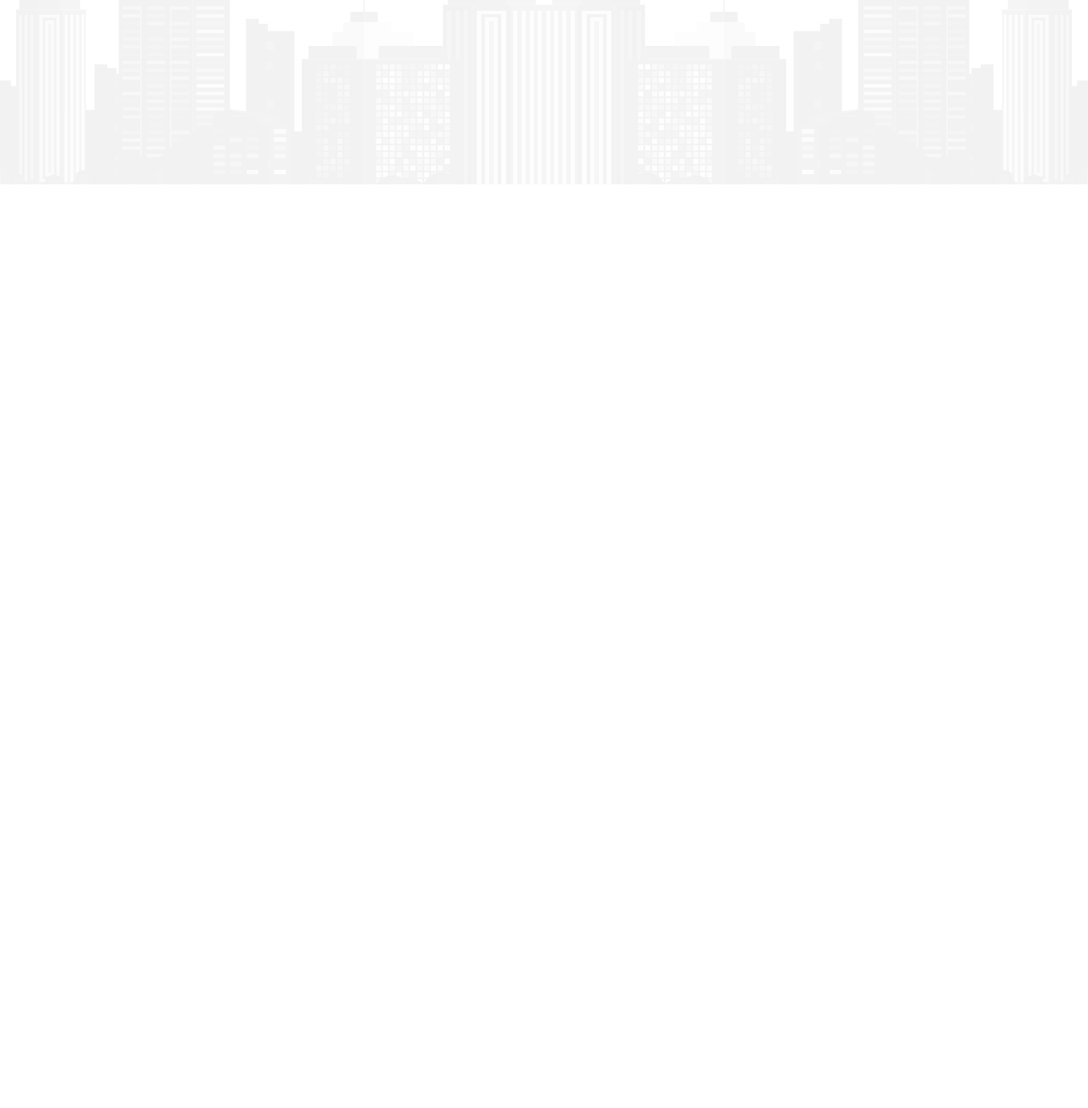
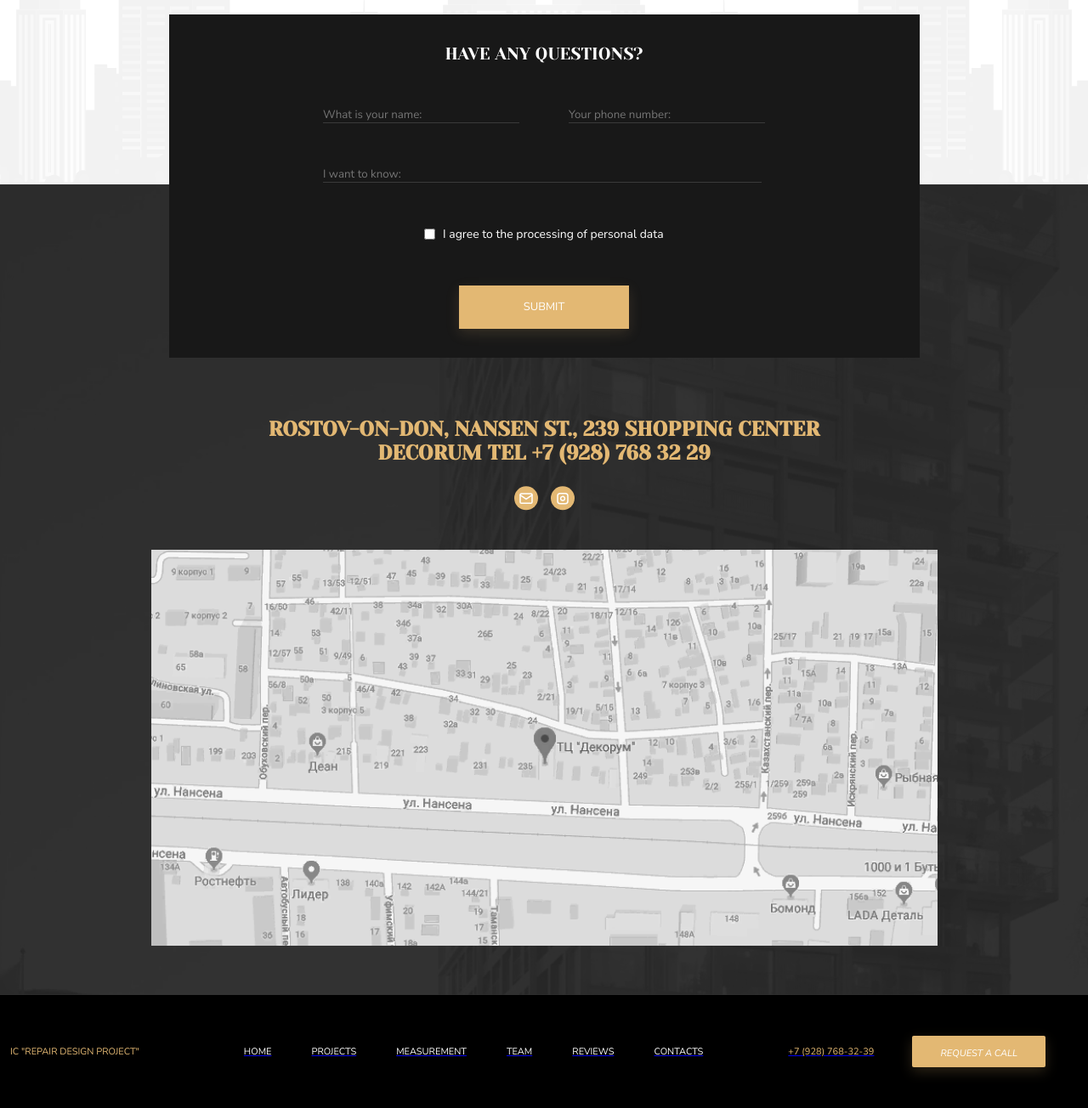
Before and after one commit to dielit66/IC--Repair-Design-Project-, a plain HTML site: page index.html in a window 1280 px wide. Shown: the part 6180-7484 px from the top of the page at 85% size. Before the commit the page ends 6397 px from the top, so only its background shows below. Drawn offline with Linux system fonts and the light colour scheme.

Commit message:
dekstop v. finish !
нужно фиксить баги.

```diff
--- a/index.html
+++ b/index.html
@@ -1037,6 +1037,73 @@
         <img class="city--reversed" src="svg/citybg.svg" />
         <img src="svg/citybg.svg" />
       </div>
+      <div class="background-image4">
+        <div class="wrapper">
+          <div class="contact-block3">
+            <h2>Have any questions?</h2>
+            <div class="input-block">
+              <input
+                class="name-input1"
+                name="name"
+                type="text"
+                placeholder="What is your name:"
+              />
+              <input
+                class="phone-input1"
+                type="text"
+                placeholder="Your phone number:"
+              />
+              <input
+                class="question-input1"
+                type="text"
+                placeholder="I want to know:"
+              />
+            </div>
+            <div class="checkbox-block">
+              <input type="checkbox" name="checkbox3" />
+              <label for="checkbox3"
+                >I agree to the processing of personal data</label
+              >
+            </div>
+            <button class="button5">SUBMIT</button>
+          </div>
+          <div class="contact-info">
+            <h2>
+              Rostov-on-Don, Nansen St., 239 Shopping Center <br />
+              Decorum Tel +7 (928) 768 32 29
+            </h2>
+            <div class="social-media">
+              <img src="svg/mail.svg" alt="Mail" />
+              <img src="svg/Inst.svg" alt="Instagram" />
+            </div>
+          </div>
+          <img class="map" src="img/map.png" alt="Map" />
+        </div>
+      </div>
+      <footer class="footer">
+
+          <div class="wrapper footer-content">
+            <div class="nav-brand">
+              <p>IC "Repair Design Project"</p>
+            </div>
+            <nav class="top-nav">
+              <ul class="navbar">
+                <a href="#"><li class="nav-link" href="#">Home</li></a>
+                <a href="#"><li class="nav-link" href="#">Projects</li></a>
+                <a href="#"><li class="nav-link" href="#">Measurement</li></a>
+                <a href="#"><li class="nav-link" href="#">Team</li></a>
+                <a href="#"><li class="nav-link" href="#">Reviews</li></a>
+                <a href="#"><li class="nav-link" href="#">Contacts</li></a>
+              </ul>
+              <div class="phone-button-block">
+                <a href="#"><p class="phone">+7 (928) 768-32-39</p></a>
+                <button class="button">Request a call</button>
+              </div>
+            </nav>
+          </div>
+
+
+      </footer class="footer">
     </main>
   </body>
 </html>
--- a/style.css
+++ b/style.css
@@ -824,3 +824,171 @@ li {
   text-transform: uppercase;
   color: #ffffff;
 }
+
+.background-image4 {
+  background-image: url(img/bg4.jpg);
+  background-size: cover;
+  height: 954px;
+  position: relative;
+}
+
+.background-image4::before {
+  content: "";
+  position: absolute;
+  top: 0;
+  left: 0;
+  right: 0;
+  bottom: 0;
+  background-color: rgba(0, 0, 0, 0.8);
+}
+
+.background-image4 .wrapper {
+  display: flex;
+  justify-content: center;
+}
+
+.contact-block3 {
+  position: absolute;
+  z-index: 100;
+  background-color: #181818;
+  display: flex;
+  flex-direction: column;
+  justify-content: center;
+  align-items: center;
+  padding: 34.4px 181.5px;
+  margin-top: -200px;
+}
+
+.contact-block3 h2 {
+  font-family: Yeseva One;
+  font-style: normal;
+  font-weight: normal;
+  font-size: 20px;
+  text-align: center;
+  text-transform: uppercase;
+  color: #ffffff;
+}
+
+.input-block {
+  max-width: 520px;
+  display: flex;
+  flex-wrap: wrap;
+  justify-content: space-between;
+}
+
+.checkbox-block {
+  display: flex;
+  justify-content: center;
+  font-family: Nunito Sans;
+  font-style: normal;
+  font-weight: normal;
+  font-size: 14px;
+  color: #ffffff;
+  display: flex;
+  align-items: center;
+}
+
+.checkbox-block input {
+  display: flex;
+  justify-content: center;
+  font-family: Nunito Sans;
+  font-style: normal;
+  font-weight: normal;
+  font-size: 14px;
+  color: #ffffff;
+  margin-right: 8.6px;
+}
+
+.name-input1 {
+  width: 231px;
+  margin-bottom: 51px;
+  background-color: transparent;
+  border: 0;
+  border-bottom: 1px solid rgba(255, 255, 255, 0.15);
+  outline: 0;
+  margin-top: 51px;
+}
+
+.phone-input1 {
+  width: 231px;
+  margin-bottom: 51px;
+  background-color: transparent;
+  border: 0;
+  border-bottom: 1px solid rgba(255, 255, 255, 0.15);
+  outline: 0;
+  margin-top: 51px;
+}
+
+.question-input1 {
+  width: 516px;
+  margin-bottom: 51px;
+  background-color: transparent;
+  border: 0;
+  border-bottom: 1px solid rgba(255, 255, 255, 0.15);
+  outline: 0;
+}
+
+.button5 {
+  width: 200px;
+  height: 51px;
+  font-family: Nunito Sans;
+  font-style: normal;
+  font-weight: normal;
+  font-size: 13px;
+  text-align: center;
+  text-transform: uppercase;
+  color: #ffffff;
+  background: #e3b873;
+  box-shadow: 0px 5px 15px rgba(227, 184, 115, 0.15);
+  outline: none;
+  cursor: pointer;
+  border: 0;
+
+  margin-top: 51px;
+}
+
+.contact-info {
+  position: absolute;
+  line-height: 28px;
+  font-style: normal;
+  font-weight: normal;
+  font-family: "Yeseva One";
+  text-align: center;
+  text-transform: uppercase;
+  color: #e3b873;
+  margin-top: 274px;
+  display: flex;
+  flex-direction: column;
+  align-items: center;
+  justify-content: space-between;
+  height: 110px;
+}
+
+.contact-info h2 {
+  font-family: "Yeseva One";
+}
+
+.social-media {
+  display: flex;
+  justify-content: space-between;
+  width: 71px;
+  cursor: pointer;
+}
+
+.map {
+  position: absolute;
+  margin-top: 430px;
+}
+
+.footer {
+  background-color: black;
+  margin: 0;
+  padding: 0;
+}
+
+.footer-content {
+  display: flex;
+  font-size: 11px;
+  height: 133px;
+  text-transform: uppercase;
+}
```
Also changed, not shown: img/bg4.jpg (added), img/map.png (added), svg/inst.svg (added), svg/mail.svg (added).
